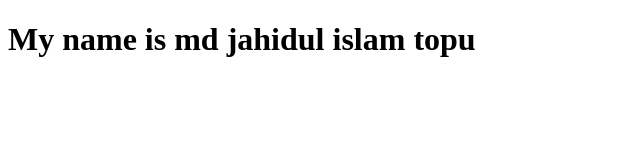
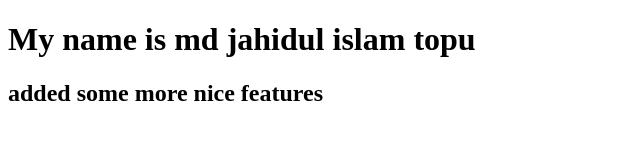
Before and after one commit to jahidulislamtopu/my-second-website2, a plain HTML site: page index.html in a window 1280 px wide. Shown: the whole page, without its empty margins (0-640 px from the left). Drawn offline with Linux system fonts and the light colour scheme.

Commit message:
added more features

```diff
--- a/index.html
+++ b/index.html
@@ -7,5 +7,6 @@
 </head>
 <body>
     <h1>My name is md jahidul islam topu</h1>
+    <h2>added some more nice features</h2>
 </body>
 </html>
```
